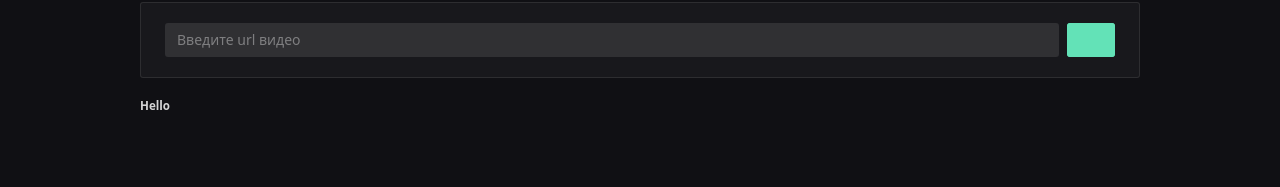
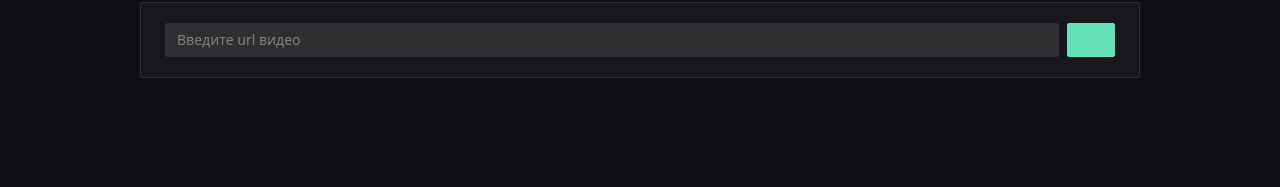
Before and after one commit to Gasprinskiy/youtube-download, a Vue app in the folder client/: page / in a window 1280 px wide. Shown: the part 93-280 px from the top of the page. Built offline with nearby package versions, Linux system fonts and the light colour scheme; no server answers; some icons are missing.

Commit message:
ci: deploy node version fix

```diff
--- a/client/src/App.vue
+++ b/client/src/App.vue
@@ -6,6 +6,5 @@ import Home from './views/Home.vue';
 <template>
   <DefaultTemplate>
     <Home />
-    <h5>Hello</h5>
   </DefaultTemplate>
 </template>
```
